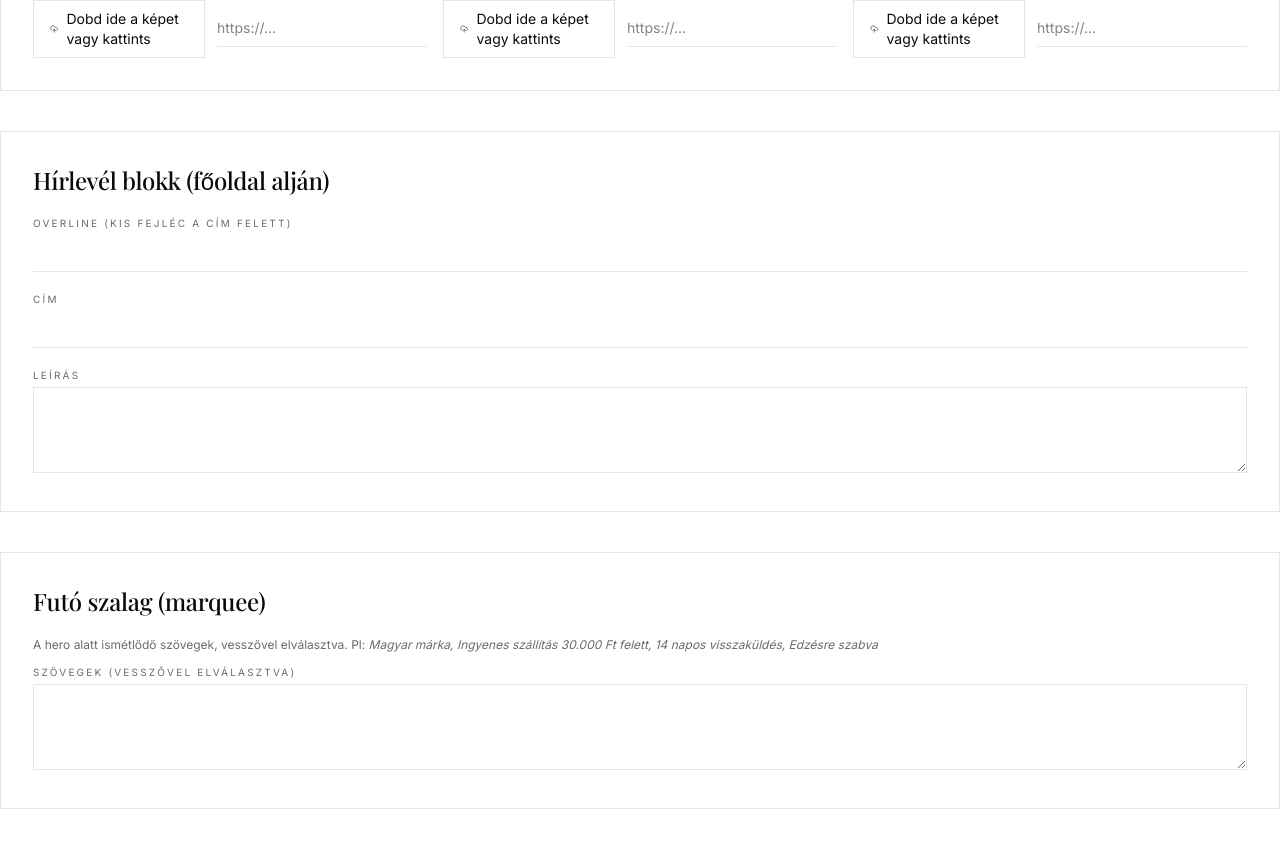
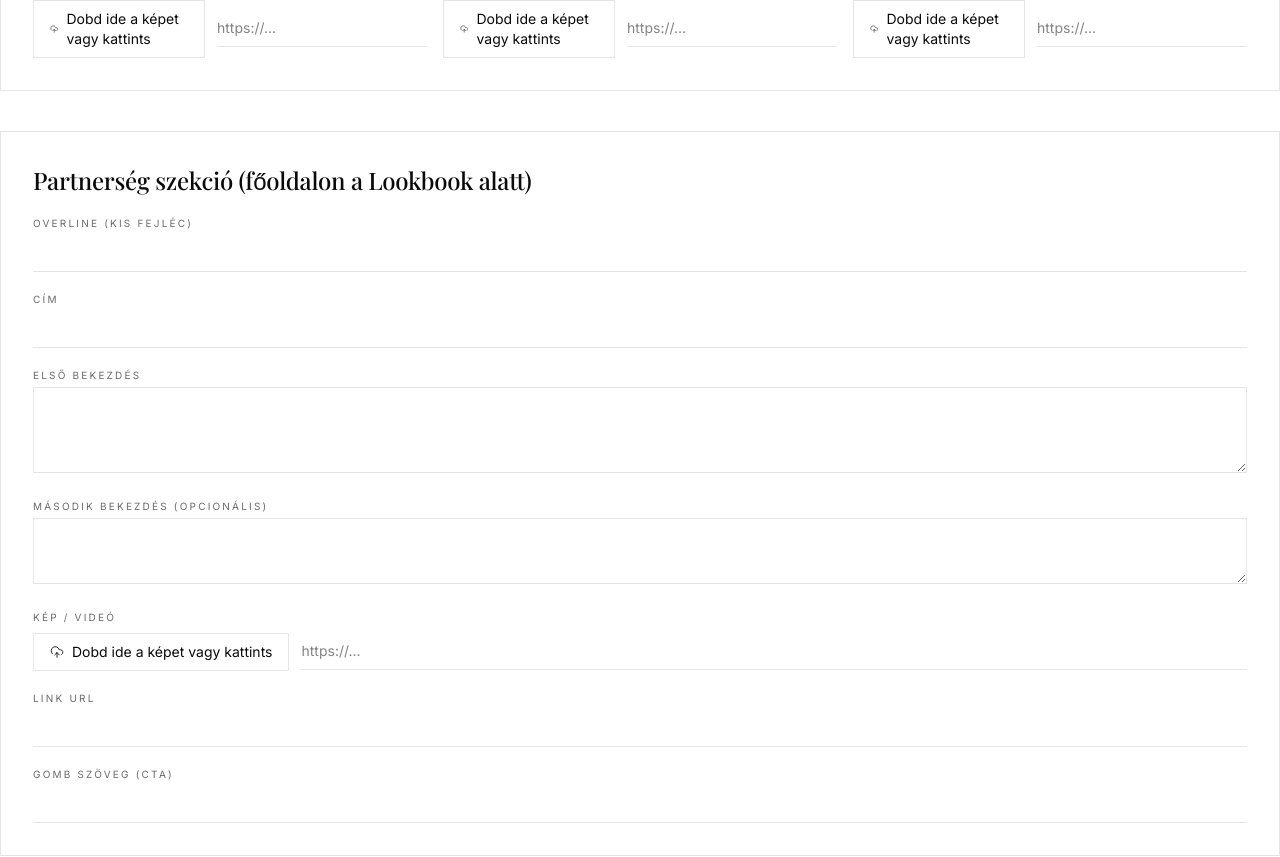
Before and after one commit to hrvt7/webaruhaz, a Next.js app: page /admin/landing in a window 1280 px wide. Shown: the part 3560-4417 px from the top of the page. Built offline with nearby package versions, Linux system fonts and the light colour scheme; no server answers; the database is empty.

Commit message:
feat: kategória kártyák + Partnerség szekció szerkeszthető adminban

```diff
--- a/src/app/admin/landing/LandingForm.tsx
+++ b/src/app/admin/landing/LandingForm.tsx
@@ -101,6 +101,48 @@ export default function LandingForm({
           onFile={(f) => upload(f, (u) => setState((s) => ({ ...s, collection_highlight: { ...s.collection_highlight, image: u } })), "landing/collection")}
           dropLabel={labels.dropImage}
         />
+      </Section>
+
+      <Section title="Kategória kártyák (3 kép a főoldalon: Női / Férfi / Szettek)">
+        <div className="grid md:grid-cols-3 gap-4">
+          <ImagePicker
+            label="Női kártya képe"
+            v={state.categories?.women_image || ""}
+            on={(url) => setState({ ...state, categories: { women_image: url, men_image: state.categories?.men_image || "", sets_image: state.categories?.sets_image || "" } })}
+            onFile={(f) => upload(f, (u) => setState((s) => ({ ...s, categories: { women_image: u, men_image: s.categories?.men_image || "", sets_image: s.categories?.sets_image || "" } })), "landing/categories")}
+            dropLabel={labels.dropImage}
+          />
+          <ImagePicker
+            label="Férfi kártya képe"
+            v={state.categories?.men_image || ""}
+            on={(url) => setState({ ...state, categories: { women_image: state.categories?.women_image || "", men_image: url, sets_image: state.categories?.sets_image || "" } })}
+            onFile={(f) => upload(f, (u) => setState((s) => ({ ...s, categories: { women_image: s.categories?.women_image || "", men_image: u, sets_image: s.categories?.sets_image || "" } })), "landing/categories")}
+            dropLabel={labels.dropImage}
+          />
+          <ImagePicker
+            label="Szettek kártya képe"
+            v={state.categories?.sets_image || ""}
+            on={(url) => setState({ ...state, categories: { women_image: state.categories?.women_image || "", men_image: state.categories?.men_image || "", sets_image: url } })}
+            onFile={(f) => upload(f, (u) => setState((s) => ({ ...s, categories: { women_image: s.categories?.women_image || "", men_image: s.categories?.men_image || "", sets_image: u } })), "landing/categories")}
+            dropLabel={labels.dropImage}
+          />
+        </div>
+      </Section>
+
+      <Section title="Partnerség szekció (főoldalon a Lookbook alatt)">
+        <Text label="Overline (kis fejléc)" v={state.partnership?.overline || ""} on={(v) => setState({ ...state, partnership: { ...(state.partnership || { overline: "", title: "", body_1: "", body_2: "", image: "", link: "", cta: "" }), overline: v } })} />
+        <Text label="Cím" v={state.partnership?.title || ""} on={(v) => setState({ ...state, partnership: { ...(state.partnership || { overline: "", title: "", body_1: "", body_2: "", image: "", link: "", cta: "" }), title: v } })} />
+        <Area label="Első bekezdés" rows={3} v={state.partnership?.body_1 || ""} on={(v) => setState({ ...state, partnership: { ...(state.partnership || { overline: "", title: "", body_1: "", body_2: "", image: "", link: "", cta: "" }), body_1: v } })} />
+        <Area label="Második bekezdés (opcionális)" rows={2} v={state.partnership?.body_2 || ""} on={(v) => setState({ ...state, partnership: { ...(state.partnership || { overline: "", title: "", body_1: "", body_2: "", image: "", link: "", cta: "" }), body_2: v } })} />
+        <ImagePicker
+          label="Kép / videó"
+          v={state.partnership?.image || ""}
+          on={(url) => setState({ ...state, partnership: { ...(state.partnership || { overline: "", title: "", body_1: "", body_2: "", image: "", link: "", cta: "" }), image: url } })}
+          onFile={(f) => upload(f, (u) => setState((s) => ({ ...s, partnership: { ...(s.partnership || { overline: "", title: "", body_1: "", body_2: "", image: "", link: "", cta: "" }), image: u } })), "landing/partnership")}
+          dropLabel={labels.dropImage}
+        />
+        <Text label="Link URL" v={state.partnership?.link || ""} on={(v) => setState({ ...state, partnership: { ...(state.partnership || { overline: "", title: "", body_1: "", body_2: "", image: "", link: "", cta: "" }), link: v } })} />
+        <Text label="Gomb szöveg (CTA)" v={state.partnership?.cta || ""} on={(v) => setState({ ...state, partnership: { ...(state.partnership || { overline: "", title: "", body_1: "", body_2: "", image: "", link: "", cta: "" }), cta: v } })} />
       </Section>
 
       <Section title="Lookbook (3 kép a főoldal alján)">
--- a/src/app/page.tsx
+++ b/src/app/page.tsx
@@ -23,12 +23,12 @@ export default async function Home() {
     <>
       <Hero data={landing.hero} dict={{ shopWomen: t.home.shopWomen, shopMen: t.home.shopMen }} />
       <Marquee items={landing.marquee?.items} />
-      <CategoryGrid />
+      <CategoryGrid data={landing.categories} />
       <NewArrivals items={newArrivals} />
       <BrandStory data={landing.brand_story} />
       <CollectionHighlight data={landing.collection_highlight} />
       <EditorialGrid data={landing.editorial} />
-      <Partnership />
+      <Partnership data={landing.partnership} />
       <Newsletter data={landing.newsletter} />
     </>
   );
--- a/src/components/home/CategoryGrid.tsx
+++ b/src/components/home/CategoryGrid.tsx
@@ -2,24 +2,29 @@
 
 import Link from "next/link";
 import { useT } from "@/i18n/provider";
+import { LandingContent } from "@/lib/store";
 
-export default function CategoryGrid() {
+export default function CategoryGrid({
+  data,
+}: {
+  data?: LandingContent["categories"];
+}) {
   const { t } = useT();
   const cards = [
     {
       title: t.nav.women,
       href: "/shop/women",
-      img: "/cat-women.jpg",
+      img: data?.women_image || "/cat-women.jpg",
     },
     {
       title: t.nav.men,
       href: "/shop/men",
-      img: "/cat-men.jpg",
+      img: data?.men_image || "/cat-men.jpg",
     },
     {
       title: "Szettek",
       href: "/shop/women",
-      img: "/cat-sets.jpg",
+      img: data?.sets_image || "/cat-sets.jpg",
     },
   ];
   return (
--- a/src/components/home/Partnership.tsx
+++ b/src/components/home/Partnership.tsx
@@ -1,42 +1,78 @@
 "use client";
 
-export default function Partnership() {
+import { LandingContent } from "@/lib/store";
+
+const FALLBACK = {
+  overline: "Partnerség · 2026",
+  title: "Hajrá Szombathely.",
+  body_1:
+    "A Szombathelyi Kézilabda Klub és Akadémia együttműködik az Aetherisszel. Az általunk készített edzőruhát az SZKKA lányai fogják hordani a felkészülés és a hétköznapi edzések során a szezon végéig.",
+  body_2:
+    "Egy magyar márka, egy magyar csapat, egy közös szemlélet: küzdeni, csapatban gondolkodni, kitartani.",
+  image: "/partnership-szkka.jpg",
+  link: "https://www.szombathelyikezilabda.hu/hirek/uj-helyi-egyuttmukodes-az-szkka-es-az-aetheris-kozott",
+  cta: "Elolvasom a hírt →",
+};
+
+export default function Partnership({
+  data,
+}: {
+  data?: LandingContent["partnership"];
+}) {
+  const overline = data?.overline?.trim() || FALLBACK.overline;
+  const title = data?.title?.trim() || FALLBACK.title;
+  const body_1 = data?.body_1?.trim() || FALLBACK.body_1;
+  const body_2 = data?.body_2?.trim() || FALLBACK.body_2;
+  const image = data?.image?.trim() || FALLBACK.image;
+  const link = data?.link?.trim() || FALLBACK.link;
+  const cta = data?.cta?.trim() || FALLBACK.cta;
+
+  const isVideo = /\.(mp4|webm|mov|m4v)(\?|$)/i.test(image);
+
   return (
     <section className="mx-auto max-w-[1440px] px-6 md:px-10 py-20 md:py-24 grid md:grid-cols-2 gap-10 md:gap-16 items-center">
       <div className="aspect-[4/3] bg-bone overflow-hidden order-2 md:order-1">
-        {/* eslint-disable-next-line @next/next/no-img-element */}
-        <img
-          src="/partnership-szkka.jpg"
-          alt="SZKKA × Aetheris együttműködés"
+        {isVideo ? (
+          <video
+            src={image}
+            autoPlay
+            loop
+            muted
+            playsInline
+            preload="auto"
             className="h-full w-full object-cover"
           />
+        ) : (
+          /* eslint-disable-next-line @next/next/no-img-element */
+          <img src={image} alt="" className="h-full w-full object-cover" />
+        )}
       </div>
 
       <div className="text-center md:text-left order-1 md:order-2">
         <div className="text-[11px] tracking-widest-3 uppercase text-muted mb-5">
-          Partnerség · 2026
+          {overline}
         </div>
         <h2 className="font-display text-3xl md:text-5xl leading-[1.05]">
-          Hajrá Szombathely.
+          {title}
         </h2>
-        <p className="mt-6 text-muted leading-relaxed max-w-md mx-auto md:mx-0">
-          A <strong>Szombathelyi Kézilabda Klub és Akadémia</strong> együttműködik
-          az Aetherisszel. Az általunk készített edzőruhát az SZKKA lányai fogják
-          hordani a felkészülés és a hétköznapi edzések során a szezon végéig.
+        <p className="mt-6 text-muted leading-relaxed max-w-md mx-auto md:mx-0 whitespace-pre-line">
+          {body_1}
         </p>
-        <p className="mt-4 text-muted leading-relaxed max-w-md mx-auto md:mx-0">
-          Egy magyar márka, egy magyar csapat, egy közös szemlélet: <em>küzdeni,
-          csapatban gondolkodni, kitartani.</em>
+        {body_2 && (
+          <p className="mt-4 text-muted leading-relaxed max-w-md mx-auto md:mx-0 whitespace-pre-line">
+            {body_2}
           </p>
-
+        )}
+        {link && cta && (
           <a
-          href="https://www.szombathelyikezilabda.hu/hirek/uj-helyi-egyuttmukodes-az-szkka-es-az-aetheris-kozott"
+            href={link}
             target="_blank"
             rel="noopener noreferrer"
             className="inline-block mt-10 border border-ink text-ink text-[11px] tracking-widest-2 uppercase px-8 py-4 hover:bg-ink hover:text-white transition-colors"
           >
-          Elolvasom a hírt →
+            {cta}
           </a>
+        )}
       </div>
     </section>
   );
--- a/src/lib/store.ts
+++ b/src/lib/store.ts
@@ -68,6 +68,20 @@ export type LandingContent = {
     overline: string;
     title: string;
     body: string;
+  };
+  categories?: {
+    women_image: string;
+    men_image: string;
+    sets_image: string;
+  };
+  partnership?: {
+    overline: string;
+    title: string;
+    body_1: string;
+    body_2: string;
+    image: string;
+    link: string;
+    cta: string;
   };
 };
 
```
Lines whose indentation alone changed are shown as unchanged.
